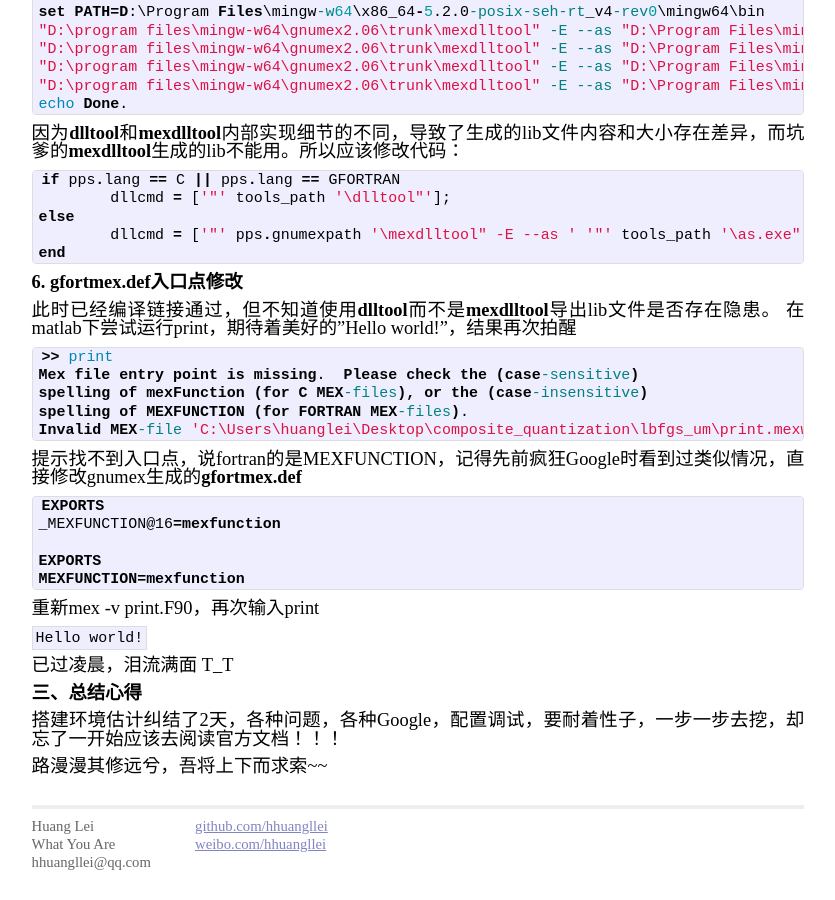
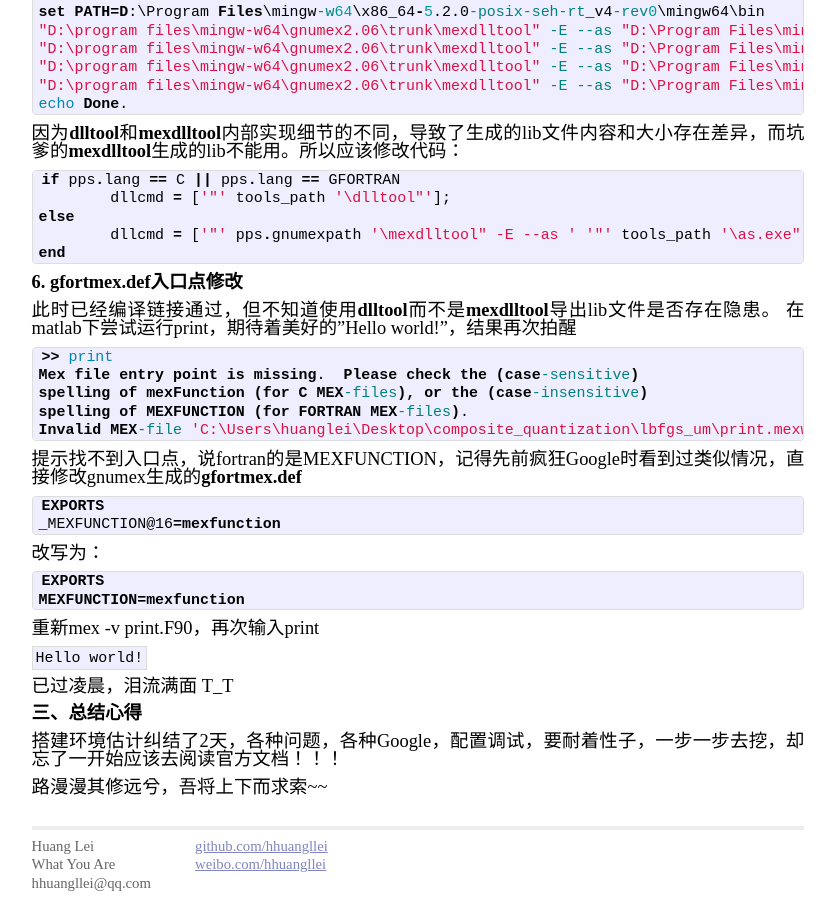
Before and after one commit to hhuangllei/hhuangllei.github.io, a Jekyll site: the page built from _posts/2015-09-16-use-gcc-gfortran-compile-mex-file-in-windows.md, in a window 1280 px wide and 900 px high, scrolled down 3664 px. Shown: the whole window, without its empty margins (222-1057 px from the left). Built offline with Jekyll 4.4.1, drawn with Linux system fonts in a browser that asks for light colours; comment, search, counter and statistics services are not loaded; before the commit the page ends 4543 px from its top, so only the background shows below that.

Commit message:
修改 use gcc gfortran 博客

```diff
--- a/_posts/2015-09-16-use-gcc-gfortran-compile-mex-file-in-windows.md
+++ b/_posts/2015-09-16-use-gcc-gfortran-compile-mex-file-in-windows.md
@@ -250,7 +250,11 @@
 {% highlight bat %}
 EXPORTS
 _MEXFUNCTION@16=mexfunction
+{% endhighlight %}
 
+改写为：
+
+{% highlight bat %}
 EXPORTS
 MEXFUNCTION=mexfunction
 {% endhighlight %}
```
